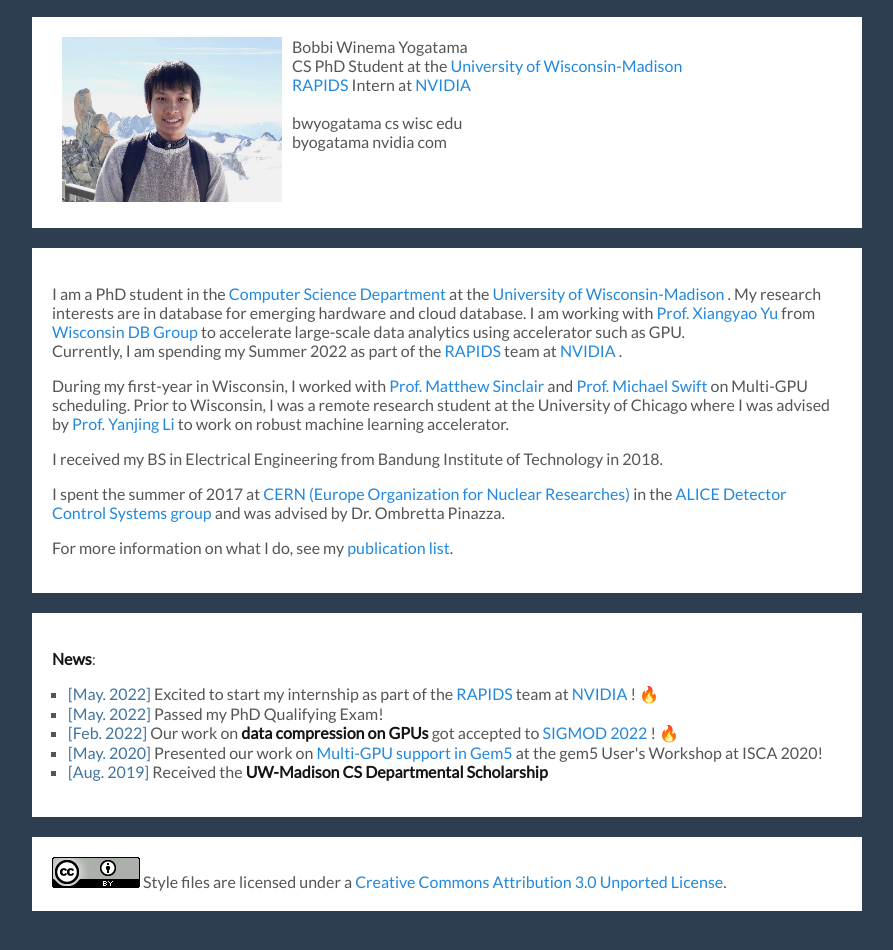
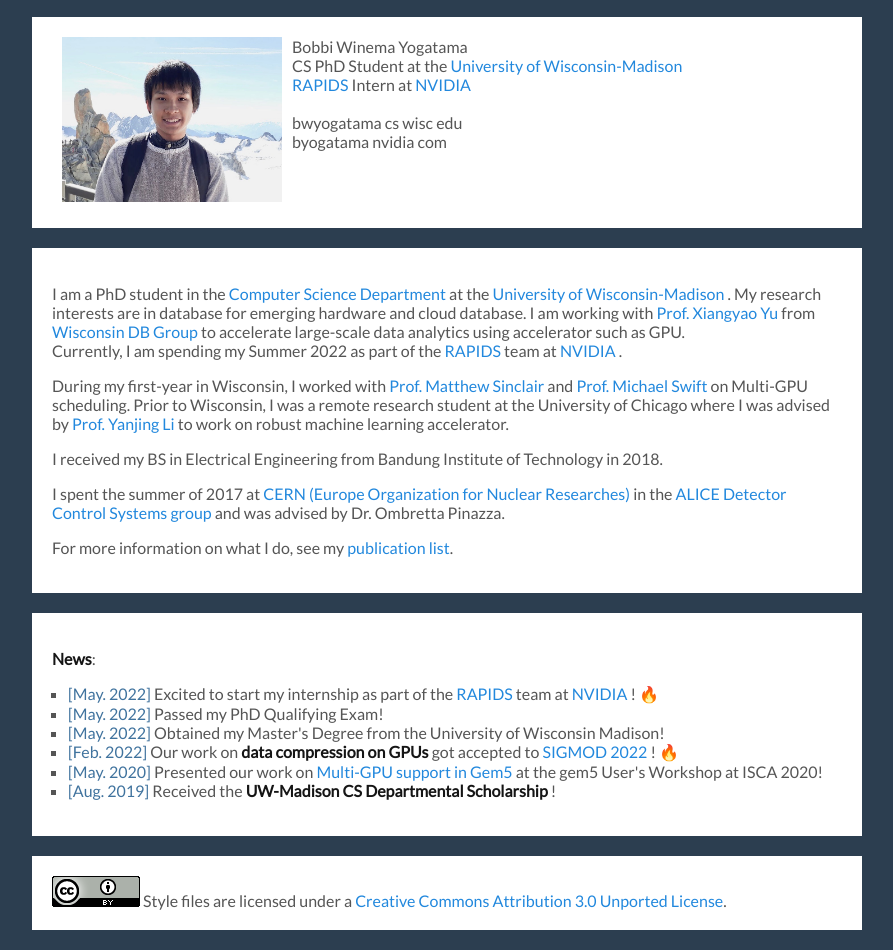
Before and after one commit to bwyogatama/bwyogatama.github.io, a plain HTML site: page index.html in a window 1280 px wide. Shown: the part 92-1042 px from the top of the page, without its empty margins (193-1086 px from the left). Drawn offline with Linux system fonts and the light colour scheme.

Commit message:
Update index.html

```diff
--- a/index.html
+++ b/index.html
@@ -62,9 +62,10 @@
 <ul>
     <li> <span style="color:rgb(64, 115, 158)">[May. 2022] </span> Excited to start my internship as part of the <a href="https://rapids.ai/"> RAPIDS </a> team at <a href="https://www.nvidia.com/en-us/"> NVIDIA </a>! 🔥</li>
     <li> <span style="color:rgb(64, 115, 158)">[May. 2022] </span> Passed my PhD Qualifying Exam!</li>
+    <li> <span style="color:rgb(64, 115, 158)">[May. 2022] </span> Obtained my Master's Degree from the University of Wisconsin Madison!</li>
     <li> <span style="color:rgb(64, 115, 158)">[Feb. 2022] </span> Our work on <strong> data compression on GPUs </strong> got accepted to <a href="https://2022.sigmod.org/"> SIGMOD 2022 </a>! 🔥</li>
     <li> <span style="color:rgb(64, 115, 158)">[May. 2020] </span> Presented our work on <a href="https://www.youtube.com/watch?v=TSULdaGw0V8"> Multi-GPU support in Gem5 </a> at the gem5 User's Workshop at ISCA 2020! </li>
-    <li> <span style="color:rgb(64, 115, 158)">[Aug. 2019] </span> Received the <strong> UW-Madison CS Departmental Scholarship </strong> </li>
+    <li> <span style="color:rgb(64, 115, 158)">[Aug. 2019] </span> Received the <strong> UW-Madison CS Departmental Scholarship </strong>! </li>
 </ul>
 </p>
 </section>
```
